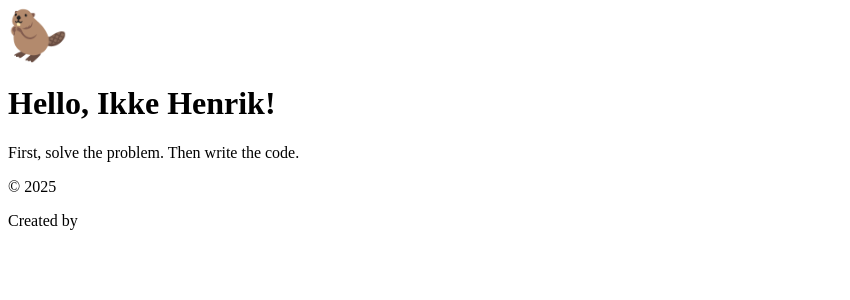
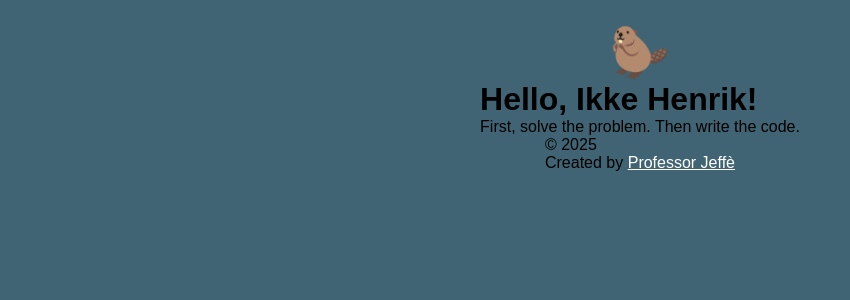
Before and after one commit to HenrikTS99/vue-test-app, a Vue app: page / in a window 1280 px wide. Shown: the top 300 px of the page, without its empty margins (0-850 px from the left). Built offline with nearby package versions, Linux system fonts and the light colour scheme.

Commit message:
Main/universal css file

```diff
--- /dev/null
+++ b/src/assets/main.css
@@ -0,0 +1,17 @@
+*{
+  box-sizing: border-box;
+  margin: 0;
+  padding: 0;
+}
+
+body {
+  background-color: #406473;
+  font-family: sans-serif;
+}
+
+#app {
+  display:flex;
+  flex-direction:column;
+  align-items:center;
+  padding:25px;
+}
--- a/src/main.ts
+++ b/src/main.ts
@@ -1,3 +1,5 @@
+import './assets/main.css'
+
 import { createApp } from 'vue'
 import App from './App.vue'
 
```
